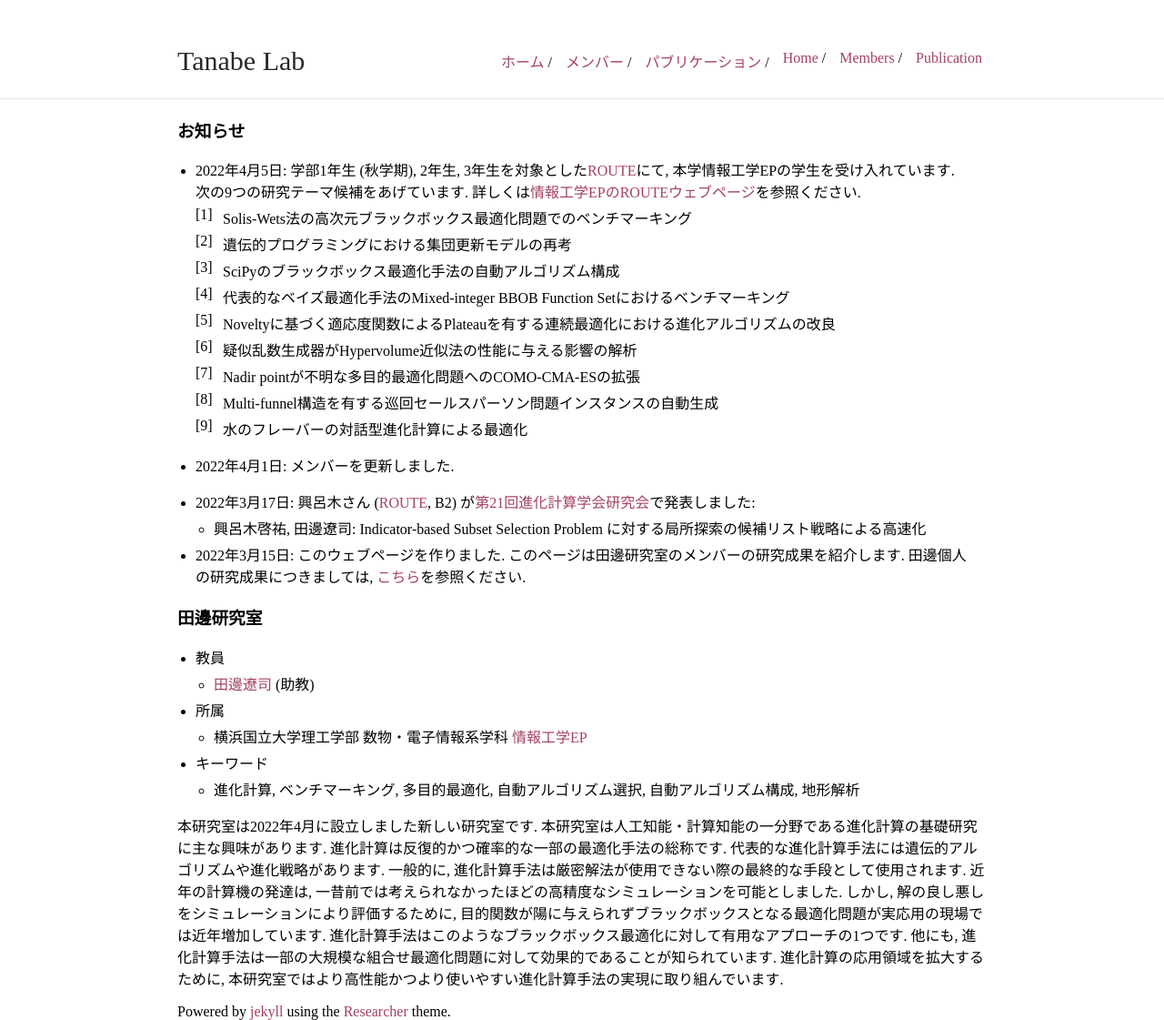
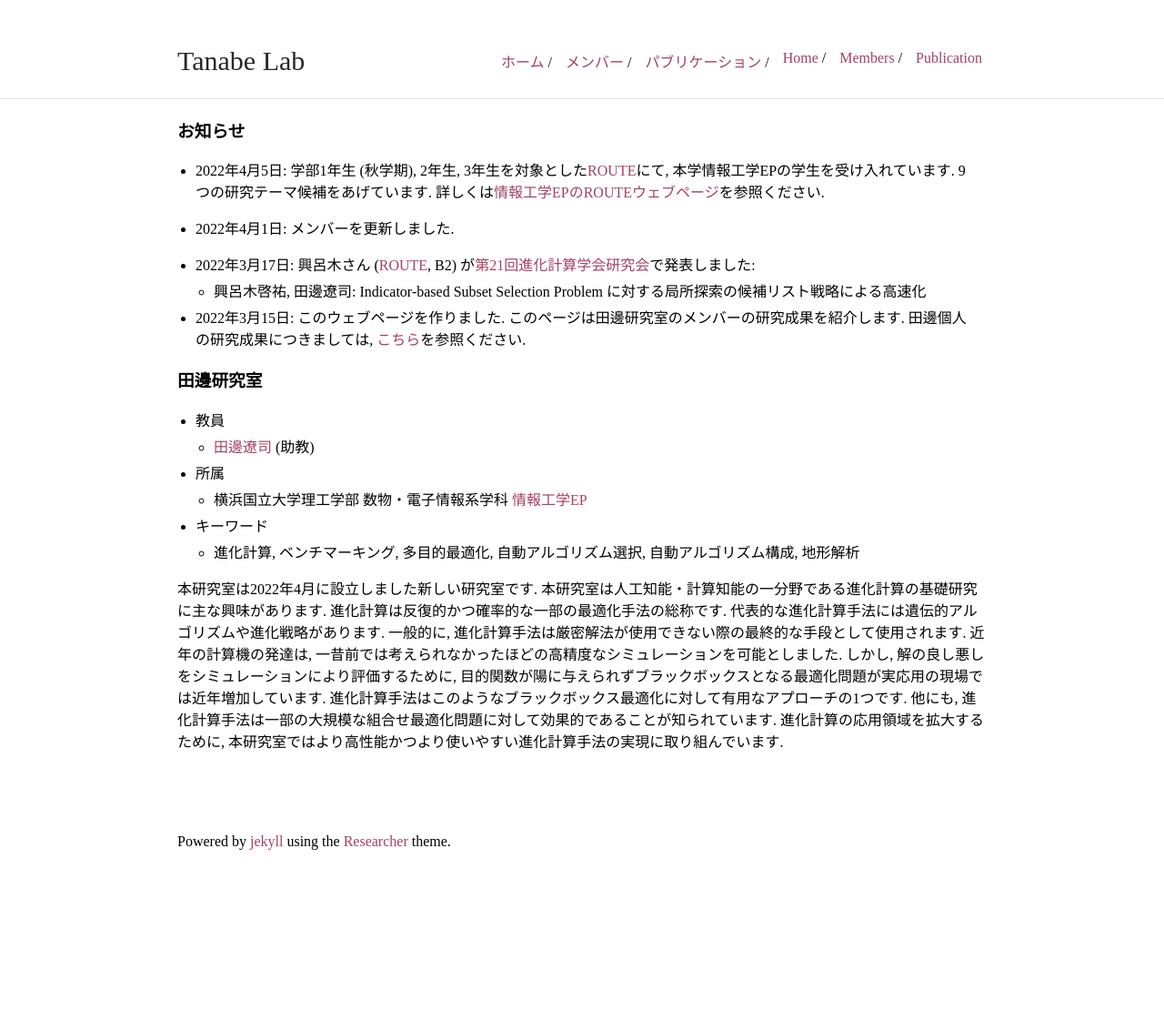
Before and after one commit to aopt-lab/aopt-lab.github.io, a Jekyll site: the page built from index.md, in a window 1280 px wide. Shown: the whole page at 91% size. Built offline with Jekyll 4.4.1, drawn with Linux system fonts in a browser that asks for light colours; after the commit the page ends 934 px from its top, so only the background shows below that.

```diff
--- a/index.md
+++ b/index.md
@@ -5,16 +5,7 @@ title: 田邊研究室
 
 ### お知らせ
 
-* 2022年4月5日: 学部1年生 (秋学期), 2年生, 3年生を対象とした[ROUTE](http://es-route.ynu.ac.jp/)にて, 本学情報工学EPの学生を受け入れています. 次の9つの研究テーマ候補をあげています. 詳しくは[情報工学EPのROUTEウェブページ](http://es-route.ynu.ac.jp/computer-science-and-engineering-ep/project-lists/)を参照ください.
-    1. Solis-Wets法の高次元ブラックボックス最適化問題でのベンチマーキング
-    2. 遺伝的プログラミングにおける集団更新モデルの再考
-    3. SciPyのブラックボックス最適化手法の自動アルゴリズム構成
-    4. 代表的なベイズ最適化手法のMixed-integer BBOB Function Setにおけるベンチマーキング
-    5. Noveltyに基づく適応度関数によるPlateauを有する連続最適化における進化アルゴリズムの改良
-    6. 疑似乱数生成器がHypervolume近似法の性能に与える影響の解析
-    7. Nadir pointが不明な多目的最適化問題へのCOMO-CMA-ESの拡張
-    8. Multi-funnel構造を有する巡回セールスパーソン問題インスタンスの自動生成
-    9. 水のフレーバーの対話型進化計算による最適化
+* 2022年4月5日: 学部1年生 (秋学期), 2年生, 3年生を対象とした[ROUTE](http://es-route.ynu.ac.jp/)にて, 本学情報工学EPの学生を受け入れています. 9つの研究テーマ候補をあげています. 詳しくは[情報工学EPのROUTEウェブページ](http://es-route.ynu.ac.jp/computer-science-and-engineering-ep/project-lists/)を参照ください.
 
 * 2022年4月1日: メンバーを更新しました.
 
```
Also changed, not shown: members-en.md (+2 -2 lines), members.md (+3 -2 lines).
